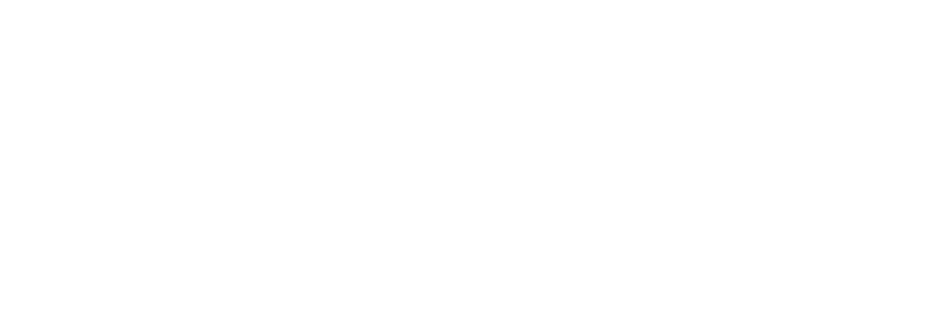
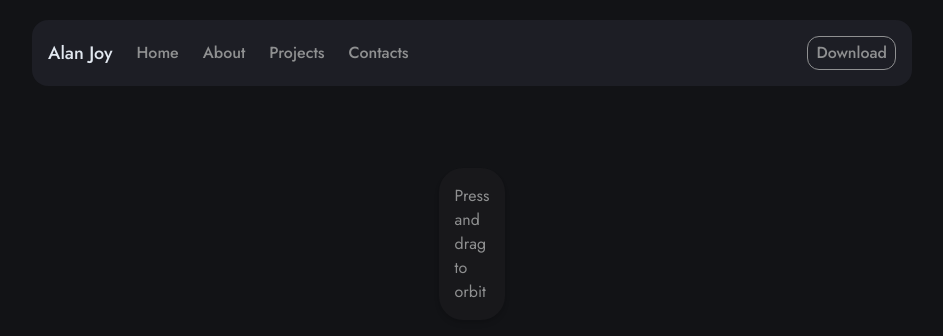
Before and after one commit to Alan-aj/portfolio-react-v1, a React (Create React App) app: page / in a window 1280 px wide. Shown: the top 336 px of the page, without its empty margins (168-1111 px from the left). Built offline with nearby package versions, Linux system fonts and the light colour scheme; the HTML template or start-up script is replaced by a standard one.

Commit message:
commit one

```diff
--- a/src/App.js
+++ b/src/App.js
@@ -1,8 +1,104 @@
+import { useState } from "react";
+import { IoMenu } from "react-icons/io5";
 
 function App() {
+  const [isActive, setIsActive] = useState(false);
+
   return (
-    <div className="App">
+    <div className="flex w-screen h-screen min-h-screen flex-col items-center justify-center relative bg-primary pb-20">
+      <nav className=" w-full px-6 z-50 fixed inset-x-0 top-5 flex justify-center items-center">
+        <div className=" w-full md:w-880 bg-navBar p-4 rounded-2xl flex items-center">
+          <p className=" text-lg text-slate-200 font-medium">Alan Joy</p>
 
+          <div className=" hidden md:flex items-center gap-6 ml-6 flex-1">
+            <a
+              href="#home"
+              className=" text-base text-textBase font-medium hover:text-slate-100 cursor-pointer duration-100 ease-in-out"
+            >
+              Home
+            </a>
+            <a
+              href="#about"
+              className=" text-base text-textBase font-medium hover:text-slate-100 cursor-pointer duration-100 ease-in-out"
+            >
+              About
+            </a>
+            <a
+              href="#projects"
+              className=" text-base text-textBase font-medium hover:text-slate-100 cursor-pointer duration-100 ease-in-out"
+            >
+              Projects
+            </a>
+            <a
+              href="#contacts"
+              className=" text-base text-textBase font-medium hover:text-slate-100 cursor-pointer duration-100 ease-in-out"
+            >
+              Contacts
+            </a>
+            <a
+              href="#home"
+              className=" ml-auto text-base text-textBase font-medium  hover:text-slate-100 cursor-pointer border border-textBase px-2 py-1 rounded-xl hover:border-gray-100 duration-100 ease-in-out"
+            >
+              Download
+            </a>
+          </div>
+          <div
+            className=" block md:hidden ml-auto cursor-pointer"
+            onClick={() => setIsActive(!isActive)}
+          >
+            <IoMenu className=" text-2xl text-textBase"></IoMenu>
+          </div>
+
+          {isActive && (
+            <div className=" p-4 w-190 bg-navBar rounded-lg fixed top-24 right-7 flex flex-col items-center justify-evenly gap-6">
+              <a
+                href="#home"
+                className=" text-base text-textBase font-medium hover:text-slate-100 cursor-pointer duration-100 ease-in-out"
+                onClick={() => setIsActive(false)}
+              >
+                Home
+              </a>
+              <a
+                href="#about"
+                className=" text-base text-textBase font-medium hover:text-slate-100 cursor-pointer duration-100 ease-in-out"
+                onClick={() => setIsActive(false)}
+              >
+                About
+              </a>
+              <a
+                href="#projects"
+                className=" text-base text-textBase font-medium hover:text-slate-100 cursor-pointer duration-100 ease-in-out"
+                onClick={() => setIsActive(false)}
+              >
+                Projects
+              </a>
+              <a
+                href="#contacts"
+                className=" text-base text-textBase font-medium hover:text-slate-100 cursor-pointer duration-100 ease-in-out"
+                onClick={() => setIsActive(false)}
+              >
+                Contacts
+              </a>
+              <a
+                href="#home"
+                className=" text-base text-textBase font-medium  hover:text-slate-100 cursor-pointer border border-textBase px-2 py-1 rounded-xl hover:border-gray-100 duration-100 ease-in-out"
+                onClick={() => setIsActive(false)}
+              >
+                Download
+              </a>
+            </div>
+          )}
+        </div>
+      </nav>
+
+      <div className="relative" id="home">
+        {/* splime 3d */}
+        <div className=" absolute bottom-10 w-full justify-center items-center flex">
+          <div className=" shadow-md p-4 flex items-center justify-center bg-zinc-900 rounded-3xl">
+            <p className=" text-textBase">Press and drag to orbit</p>
+          </div>
+        </div>
+      </div>
     </div>
   );
 }
--- a/src/index.css
+++ b/src/index.css
@@ -2,16 +2,21 @@
 
 body {
   margin: 0;
-  font-family: "Jost", sans-serif, -apple-system, BlinkMacSystemFont, 'Segoe UI', 'Roboto', 'Oxygen',
-    'Ubuntu', 'Cantarell', 'Fira Sans', 'Droid Sans', 'Helvetica Neue',
-    sans-serif;
+  font-family: "Jost", sans-serif, -apple-system, BlinkMacSystemFont, "Segoe UI",
+    "Roboto", "Oxygen", "Ubuntu", "Cantarell", "Fira Sans", "Droid Sans",
+    "Helvetica Neue", sans-serif;
   -webkit-font-smoothing: antialiased;
   -moz-osx-font-smoothing: grayscale;
 }
 
 code {
-  font-family: source-code-pro, Menlo, Monaco, Consolas, 'Courier New',
+  font-family: source-code-pro, Menlo, Monaco, Consolas, "Courier New",
     monospace;
+}
+
+body::-webkit-scrollbar,
+html::-webkit-scrollbar {
+  display: none;
 }
 
 @tailwind base;
```
Also changed, not shown: src/index.js (+5 -5 lines), 1 other file (tests, documents, lock files or other folders).
